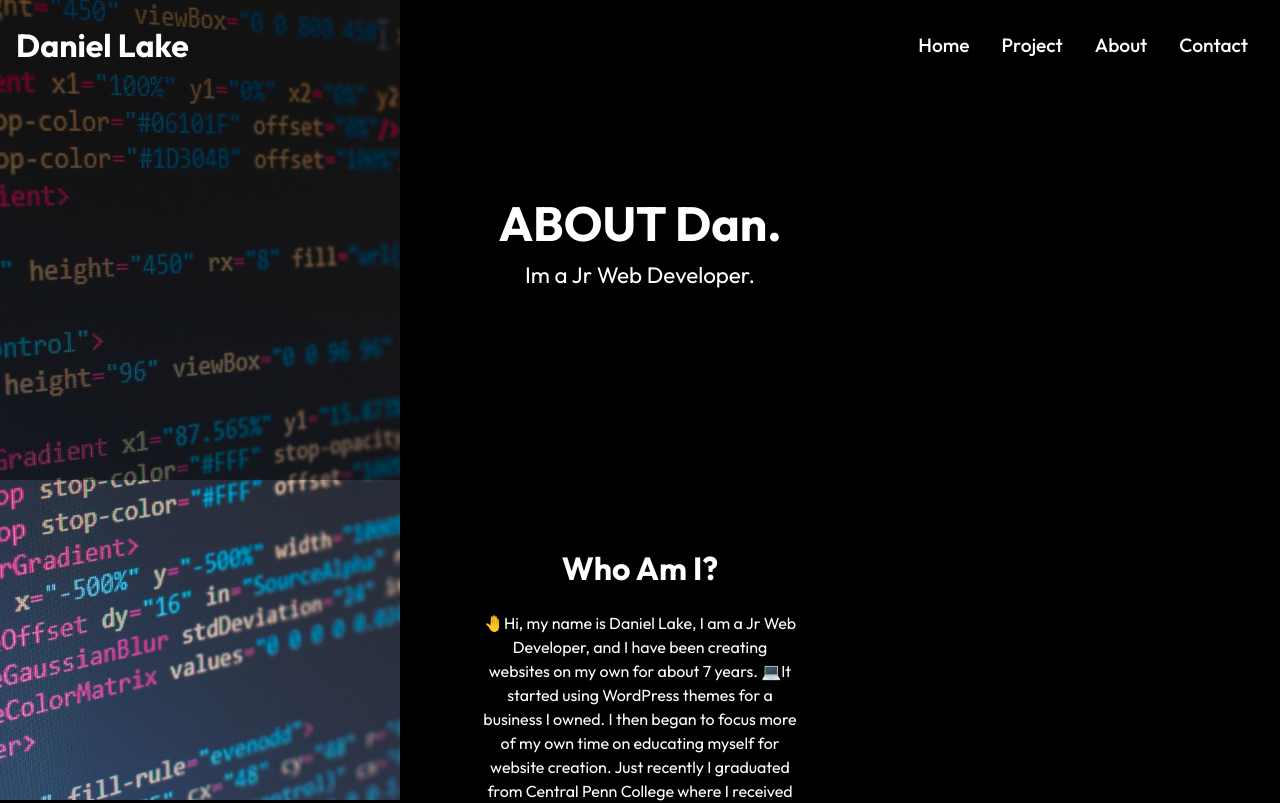
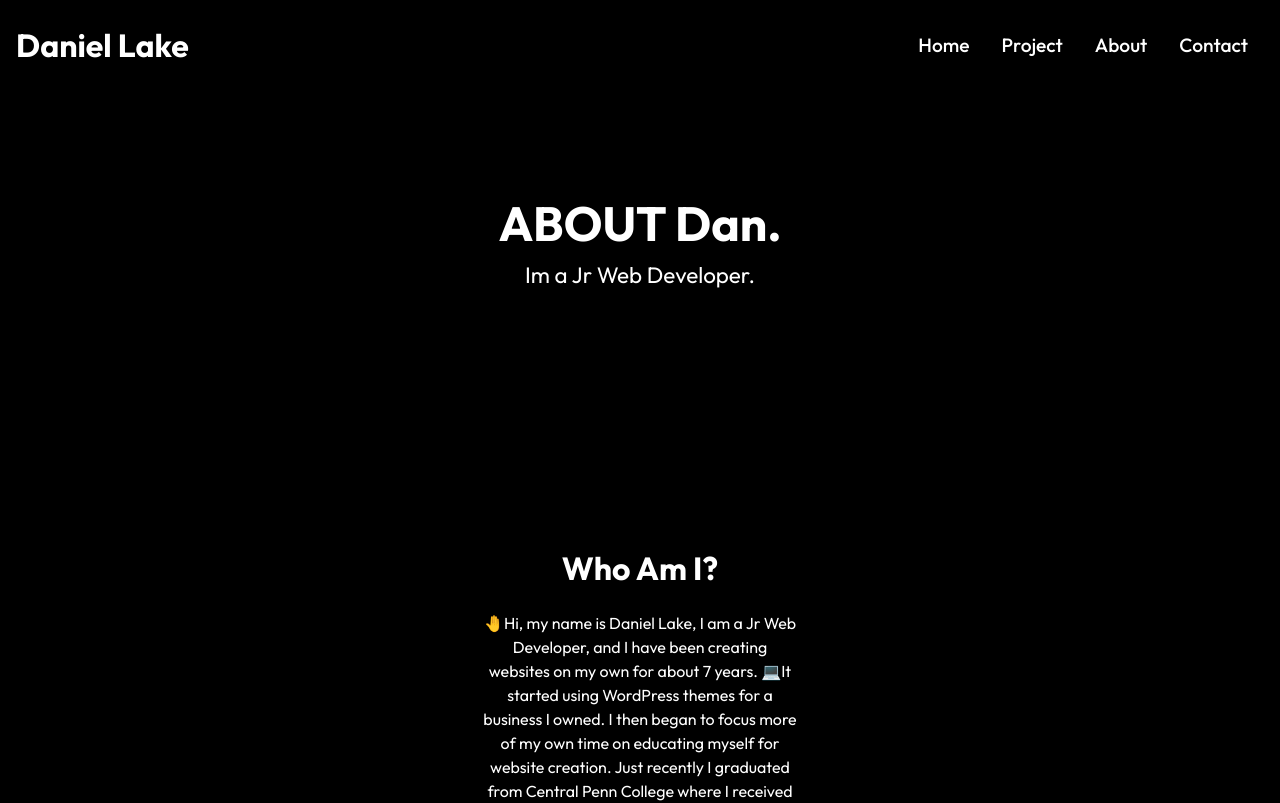
Before and after one commit to danlake2012/lake-portfolio-2022, a React (Create React App) app: page /about in a window 1280 px wide. Shown: the top 803 px of the page. Built offline with nearby package versions, Linux system fonts and the light colour scheme.

Commit message:
Update HeroImg2Styles.css

```diff
--- a/src/components/HeroImg2Styles.css
+++ b/src/components/HeroImg2Styles.css
@@ -7,11 +7,11 @@
 .hero-img::before {
     content: '';
     background-image: url('../assets/programming.jpg');
-    background-size: cover;
+    background-size: center;
     background-position: center bottom;
     height: 800px;
     width: 400px;
-    position: absolute;
+    position: relative;
     top: 0;
     left: 0;
     z-index: -1;
```
